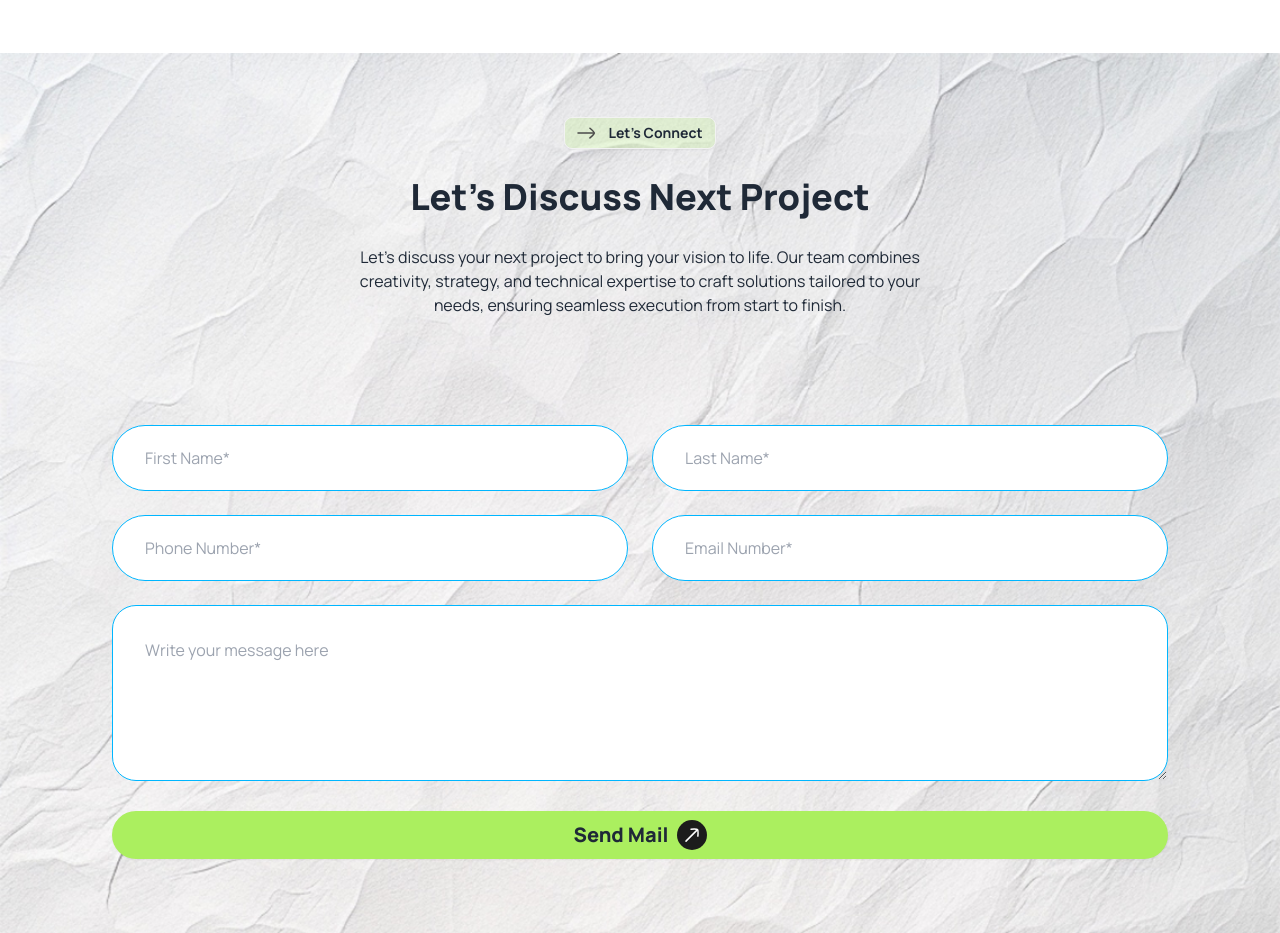
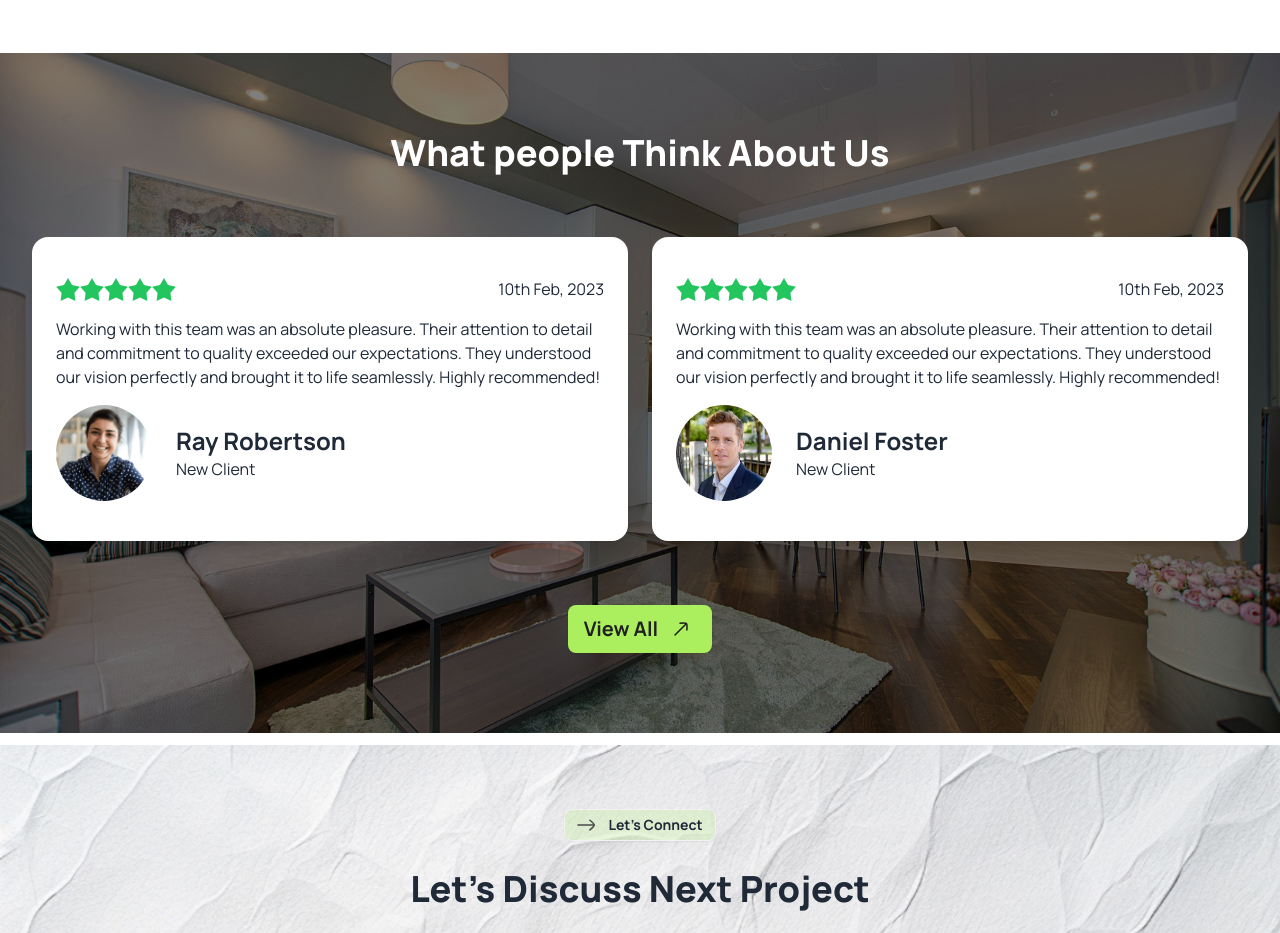
Before and after one commit to Abdus-Salam-814/Rinterio, a plain HTML site: page index.html in a window 1280 px wide. Shown: the part 2877-3810 px from the top of the page. Drawn offline with nearby package versions, Linux system fonts and the light colour scheme.

Commit message:
i added What people Think About Us section

```diff
--- a/index.html
+++ b/index.html
@@ -47,6 +47,7 @@
             },
             backgroundImage: {
               'hero-bg-img': "url('./assets/bg.jpg')",
+              'drawing-bg-img': "linear-gradient(rgba(0, 0, 0, 0.5), rgba(0, 0, 0, 0.5)), url('./assets/client.jpg')",
             }
           }
         }
@@ -414,8 +415,93 @@
       </section>
       <!-- Our Latest Portfolio Section Ends here -->
 
+      <!-- Extra add section added here -->
+      <section class="container mx-auto bg-drawing-bg-img bg-no-repeat bg-cover  bg-center py-20 mt-7">
+        <div class="text-center space-y-7">
+          <h1 class="font-extrabold text-4xl text-white ">What people Think About Us </h1>
+          <!-- <p class="md:w-1/2 mx-auto">showcases genuine client feedback, highlighting our commitment to quality, reliability, and exceptional service. Our clients value our dedication to delivering impactful results and a seamless experience.</p> -->
+        </div>
+
+        <div class="grid grid-cols-1 md:grid-cols-2 gap-6 my-16 mx-8">
+          <!-- Card 1  -->
+          <div class="card bg-base-100  shadow-xl py-10 px-6">
+            <div class="flex justify-between  ">
+              <div class="rating">
+                <input type="radio" name="rating-4" class="mask mask-star-2 bg-green-500" />
+                <input type="radio" name="rating-4" class="mask mask-star-2 bg-green-500"  />
+                <input type="radio" name="rating-4" class="mask mask-star-2 bg-green-500" />
+                <input type="radio" name="rating-4" class="mask mask-star-2 bg-green-500" />
+                <input type="radio" name="rating-4" class="mask mask-star-2 bg-green-500" />
+              </div>
+              <p>10th Feb, 2023 </p>
+            </div>
+            <div class="py-4">
+              <p>Working with this team was an absolute pleasure. Their attention to detail and commitment to quality exceeded our expectations. They understood our vision perfectly and brought it to life seamlessly. Highly recommended!</p>
+            </div>
+
+            <div class="flex  items-center gap-6">
+              <div class="avatar">
+                <div class="w-24 rounded-full">
+                  <img src="./assets/clint1.webp" />
+                </div>
+            </div>
+
+            <div>
+              <h2 class="font-bold text-2xl">Ray Robertson</h2>
+              <p>New Client</p>
+            </div>
+
+          </div>
+        </div>
+
+          <!-- Card 2  -->
+          <div class="card bg-base-100  shadow-xl py-10 px-6">
+            <div class="flex justify-between  ">
+              <div class="rating">
+                <input type="radio" name="rating-4" class="mask mask-star-2 bg-green-500" />
+                <input type="radio" name="rating-4" class="mask mask-star-2 bg-green-500"  />
+                <input type="radio" name="rating-4" class="mask mask-star-2 bg-green-500" />
+                <input type="radio" name="rating-4" class="mask mask-star-2 bg-green-500" />
+                <input type="radio" name="rating-4" class="mask mask-star-2 bg-green-500" />
+              </div>
+              <p>10th Feb, 2023 </p>
+            </div>
+            <div class="py-4">
+              <p>Working with this team was an absolute pleasure. Their attention to detail and commitment to quality exceeded our expectations. They understood our vision perfectly and brought it to life seamlessly. Highly recommended!</p>
+            </div>
+
+            <div class="flex  items-center gap-6">
+              <div class="avatar">
+                <div class="w-24 rounded-full">
+                  <img src="./assets/client 2.jpeg" />
+                </div>
+            </div>
+
+            <div>
+              <h2 class="font-bold text-2xl">Daniel Foster</h2>
+              <p>New Client</p>
+            </div>
+
+          </div>
+        </div>
+
+        </div>
+        <div class="flex justify-center">
+          <button class="btn border-none bg-first-btn text-text-balack-btn font-bold text-xl w-full md:w-auto ">
+            <span>View All</span>
+            <span class="bg-first-btn p-2 rounded-full">
+              <svg xmlns="http://www.w3.org/2000/svg" width="14" height="14" viewBox="0 0 14 14" fill="none">
+            <path d="M12.007 2.05932L1.0033 13.0557" stroke="#1C1C1C" stroke-width="1.5" stroke-linecap="round"/>
+            <path d="M6.00728 1.18866C6.00728 1.18866 11.6409 0.715645 12.4957 1.57084C13.3503 2.42604 12.8734 8.05944 12.8734 8.05944" stroke="#1C1C1C" stroke-width="1.5" stroke-linecap="round" stroke-linejoin="round"/>
+          </svg>
+        </span>
+          </button>
+        </div>
+      </section>
+      <!-- Extra add section ends here -->
+
       <!-- Let’s Discuss Next Project section Started here -->
-      <section class=" container mx-auto  bg-hero-bg-img min-h-96 bg-no-repeat bg-cover mt-3 px-8 py-16">
+      <section class=" container mx-auto  bg-hero-bg-img min-h-96 bg-no-repeat  bg-cover mt-3 px-8 py-16">
 
         <div class="flex flex-col space-y-7">
           <div class="flex justify-center">
```
Also changed, not shown: assets/Drawing_a_Background_Step_7.jpg (added), assets/client 2.jpeg (added), assets/client.jpg (added), assets/clint1.webp (added).
